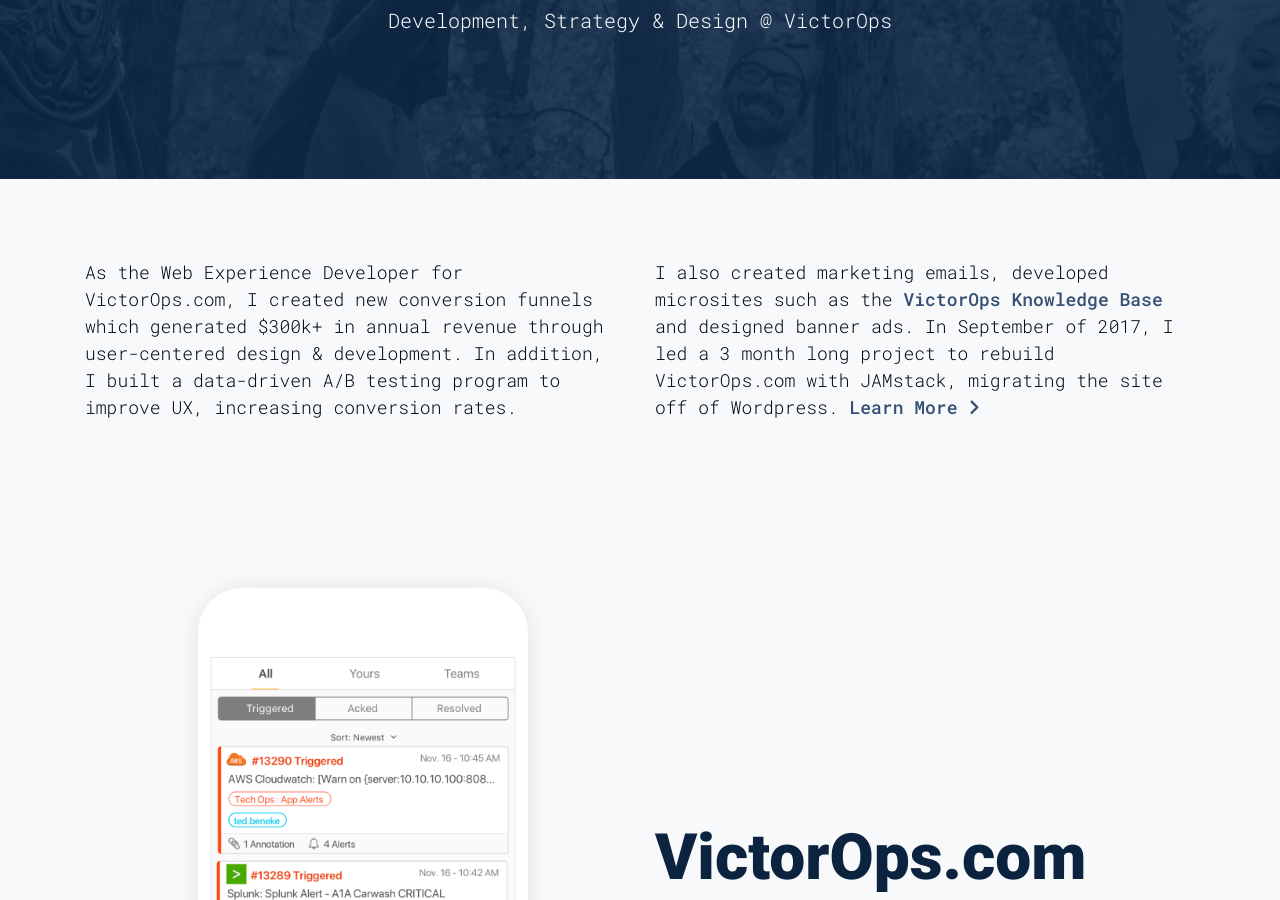
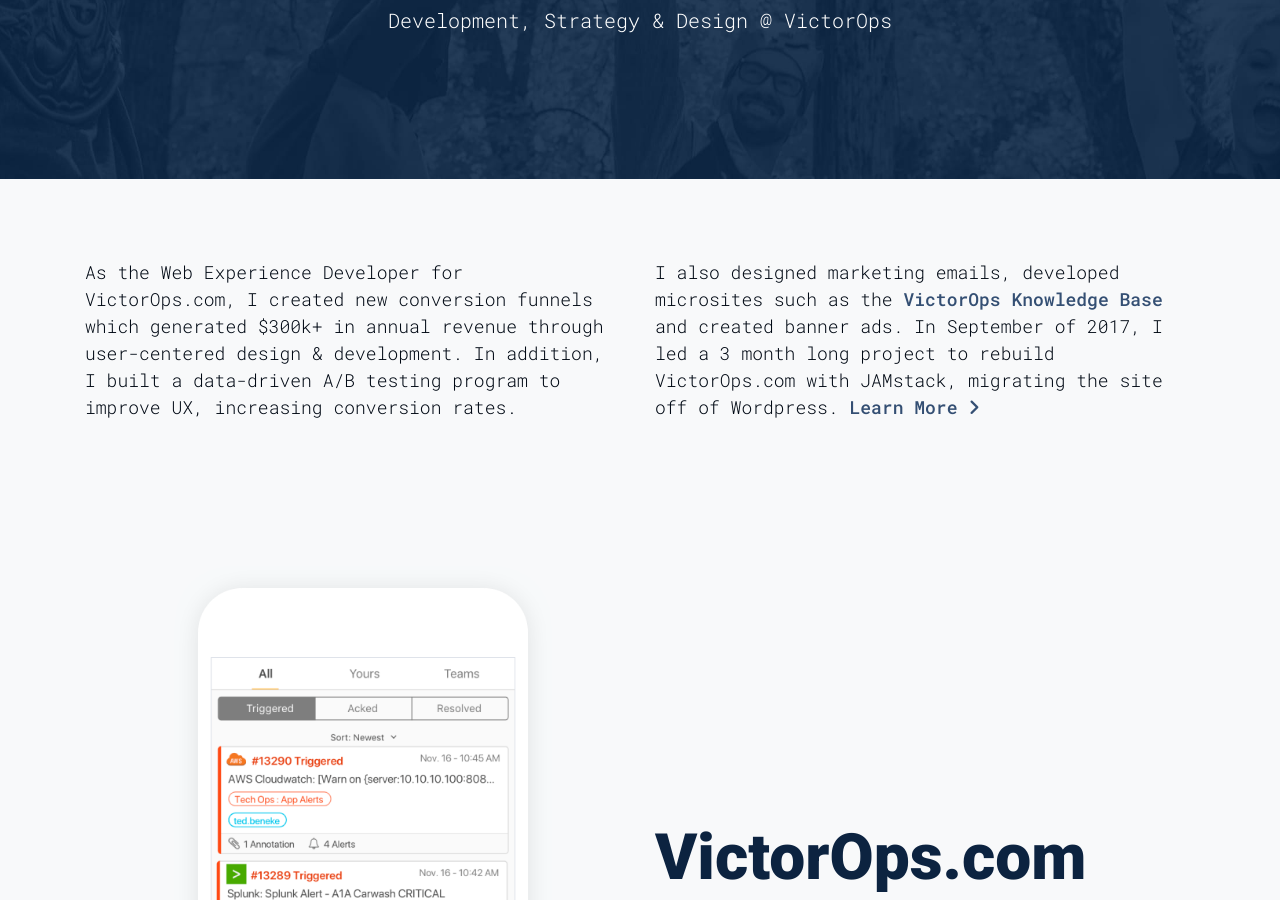
Before and after one commit to jegan3/jegan3.github.io, a Jekyll site: the page built from vo.html, in a window 1280 px wide and 900 px high, scrolled down 377 px. Built offline with Jekyll 4.4.1, drawn with Linux system fonts in a browser that asks for light colours; nearby versions of some CDN libraries.

Commit message:
updates messaging

```diff
--- a/vo.html
+++ b/vo.html
@@ -37,7 +37,7 @@
 
     </div>
     <div class="col-md-6">
-  <p>I also created marketing emails, developed microsites such as the <a class="link" href="https://help.victorops.com" target="_blank">VictorOps Knowledge Base</a> and designed banner ads. In September of 2017, I led a 3 month long project to rebuild VictorOps.com with JAMstack, migrating the site off of Wordpress. <a class="link" href="#more">Learn More <i class="fa fa-angle-right" aria-hidden="true"></i></a></p>
+  <p>I also designed marketing emails, developed microsites such as the <a class="link" href="https://help.victorops.com" target="_blank">VictorOps Knowledge Base</a> and created banner ads. In September of 2017, I led a 3 month long project to rebuild VictorOps.com with JAMstack, migrating the site off of Wordpress. <a class="link" href="#more">Learn More <i class="fa fa-angle-right" aria-hidden="true"></i></a></p>
     </div>
   </div>
 
```
